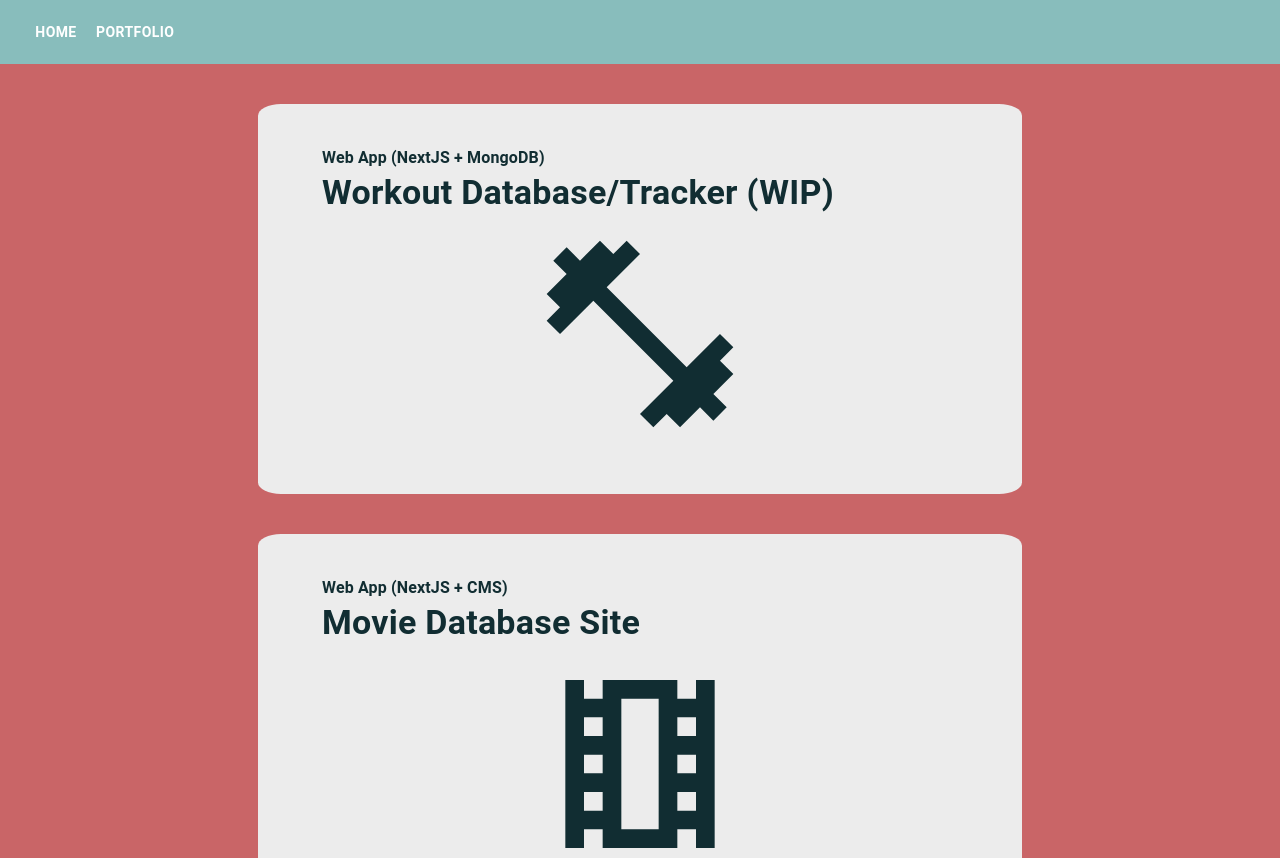
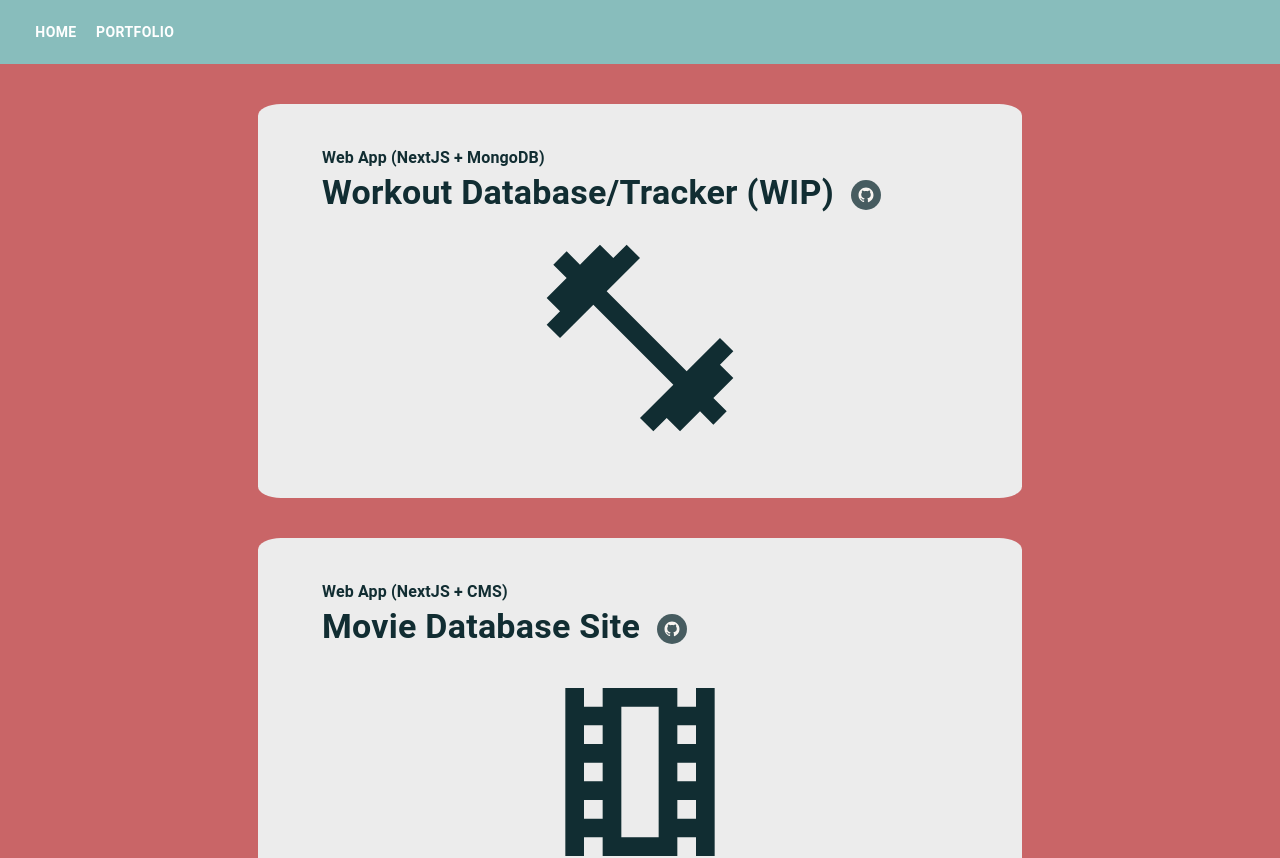
Before and after one commit to haewook-lee/portfolio, a Next.js app: page /portfolio in a window 1280 px wide. Shown: the top 858 px of the page. Built offline with nearby package versions, Linux system fonts and the light colour scheme.

Commit message:
add repo links

```diff
--- a/pages/portfolio/index.tsx
+++ b/pages/portfolio/index.tsx
@@ -4,10 +4,20 @@ import Typography from "@mui/material/Typography"
 import TheatersOutlinedIcon from "@mui/icons-material/TheatersOutlined"
 import { FitnessCenterOutlined } from "@mui/icons-material"
 import IconButton from "@mui/material/IconButton"
+import { SocialIcon } from "react-social-icons"
 
 import FadeIn from "../../components/FadeIn"
 
 export default function Portfolio() {
+  const iconStyle = {
+    margin: "0.5rem",
+    opacity: "0.75",
+    height: 30,
+    width: 30,
+    "&:hover": {
+      opacity: "1",
+    },
+  }
   const boxStyle = {
     my: 4,
     display: "flex",
@@ -21,9 +31,9 @@ export default function Portfolio() {
     margin: "5vh auto",
     maxWidth: "764px",
     "&:hover": {
-      marginTop: "4.5vh",
-      marginBottom: "5.5vh",
-      boxShadow: "2px 2px 3px 2px grey",
+      // marginTop: "4.5vh",
+      // marginBottom: "5.5vh",
+      boxShadow: "5px 5px 7px 5px #88bdbc",
     },
   }
 
@@ -50,8 +60,15 @@ export default function Portfolio() {
               Web App (NextJS + MongoDB)
             </Typography>
             <Typography variant="h4" component="h1" sx={typeStyle}>
-              Workout Database/Tracker (WIP)
+              Workout Database/Tracker (WIP){" "}
+              <SocialIcon
+                url="https://github.com/haewook-lee/lifting-fit"
+                style={iconStyle}
+                bgColor="#112d32"
+                fgColor="#fef9f3"
+              />
             </Typography>
+
             <IconButton
               style={{
                 color: "#112d32",
@@ -67,7 +84,13 @@ export default function Portfolio() {
               Web App (NextJS + CMS)
             </Typography>
             <Typography variant="h4" component="h1" sx={typeStyle}>
-              Movie Database Site
+              Movie Database Site{" "}
+              <SocialIcon
+                url="https://github.com/haewook-lee/movie-site"
+                style={iconStyle}
+                bgColor="#112d32"
+                fgColor="#fef9f3"
+              />
             </Typography>
             <IconButton
               style={{
```
